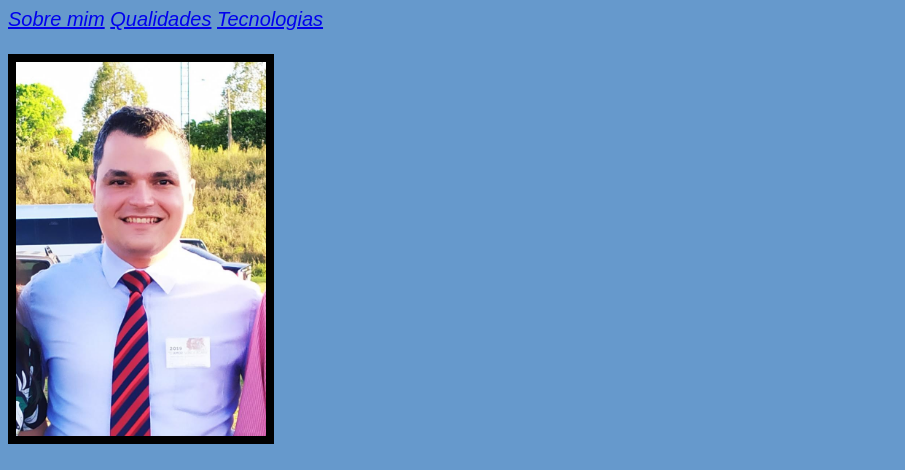
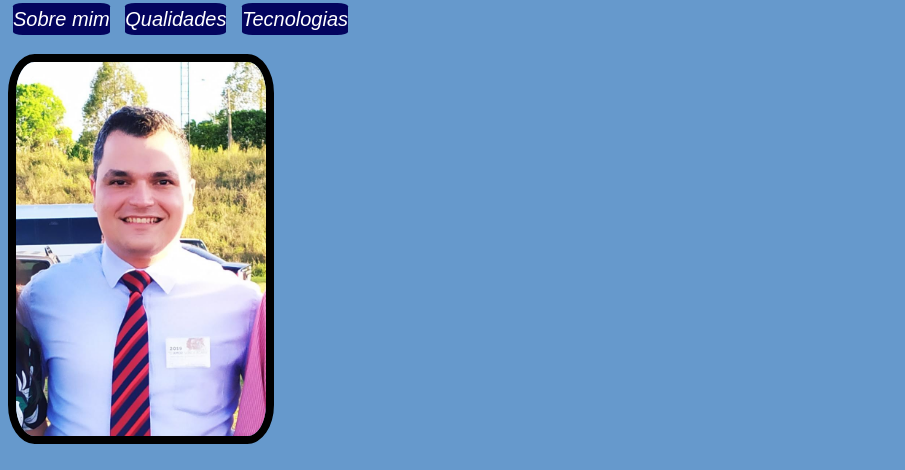
Before and after one commit to pedrodelicoli/pedrodelicoli.github.io, a plain HTML site: page index.html in a window 1280 px wide. Shown: the top 470 px of the page, without its empty margins (0-905 px from the left). Drawn offline with Linux system fonts and the light colour scheme.

Commit message:
Ajustes CSS

```diff
--- a/index.html
+++ b/index.html
@@ -7,9 +7,9 @@
     </head>
     <body>
 
-        <a href="#Sobre"><em>Sobre mim</em></a>
-        <a href="#Qualidades"><em>Qualidades</em></a>
-        <a href="#Tecnologias"><em>Tecnologias</em></a><br>
+        <a class="buttom" href="#Sobre"><em>Sobre mim</em></a>
+        <a class="buttom" href="#Qualidades"><em>Qualidades</em></a>
+        <a class="buttom" href="#Tecnologias"><em>Tecnologias</em></a><br>
 
         <br><img class="foto" src="IMG_20191002_090052.jpg" alt="Foto perfil" width="200px"><br>
 
--- a/style.css
+++ b/style.css
@@ -1,5 +1,7 @@
-.meuNome { font-size: 2em;
+.meuNome {
+    font-size: 2em;
     font-family: sans-serif;
+    color: #03045e;
 
 }
 
@@ -8,6 +10,7 @@
     border: 8px solid black;
     margin-right: auto;
     margin-right: auto;
+    border-radius: 10%;
 
 }
 body {
@@ -19,3 +22,13 @@ body {
 .lista {
 
 }
+
+.buttom {
+    color: #fff;
+    background-color: #03045e;
+    padding-block: 5px;
+    text-decoration: none;
+    border-radius: 10%;
+    margin: 5px;
+
+}
```
Also changed, not shown: GitHub-Mark.png (added), linkedin.jpg (added).
